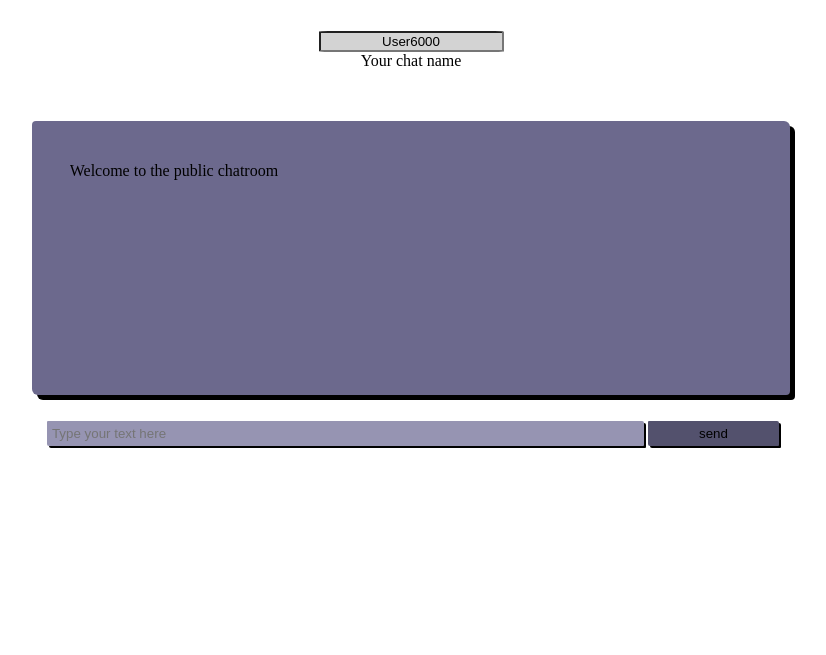
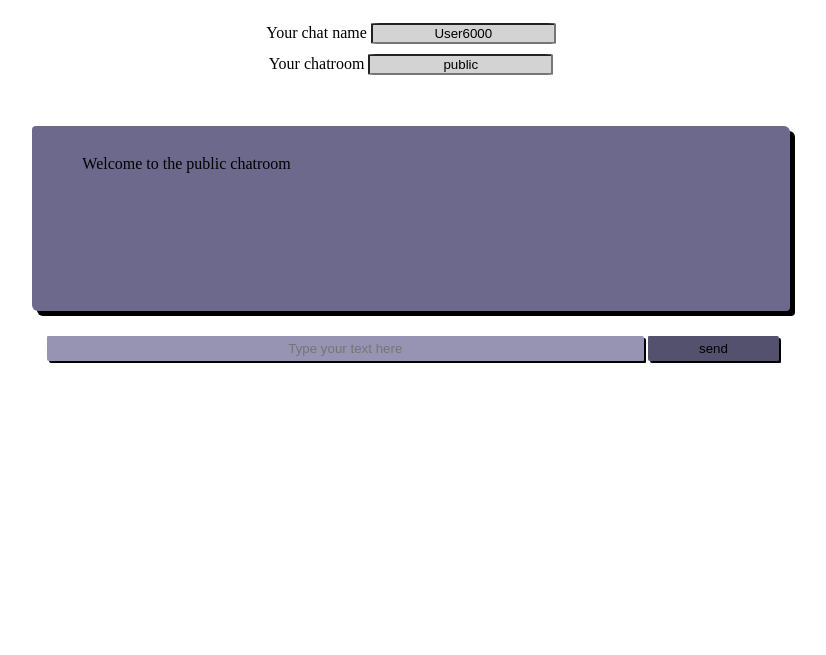
Before and after one commit to jmacenka/node-small-chat, a website: page public/index.html in a window 1280 px wide. Shown: the part 145-800 px from the top of the page, without its empty margins (229-1055 px from the left). Drawn offline with nearby package versions, Linux system fonts and the light colour scheme; no server answers.

Commit message:
Added choice of chatrooms => TODO: Adapt the counter for persons in each chatroom

```diff
--- a/public/css/style.css
+++ b/public/css/style.css
@@ -1,6 +1,6 @@
 #display {
   overflow-y: auto;
-  height: 15vw;
+  height: 10vw;
 }
 
 #console {
@@ -27,13 +27,7 @@
   background-color: #7b78a3;
 }
 
-#userName {
-  text-align: center;
-  background-color: lightgray;
-  border-radius: 5%;
-}
-
-#userName {
+.inputField {
   text-align: center;
   background-color: lightgray;
   border-radius: 5%;
@@ -48,6 +42,10 @@
   text-align: center;
 }
 
+.headline input {
+  margin-top: 1%;
+}
+
 .headline h1 {
   padding: 0;
   margin: 0;
@@ -59,8 +57,12 @@
 
 .backgroundbox {
   margin: 2% 20% 2% 20%;
-  padding: 2% 3% 2% 3%;
+  padding: 1% 4% 1% 4%;
   background-color: #6c698d;
   box-shadow: 5px 5px;
   border-radius: 4px 6px;
 }
+
+.container {
+  margin: 0 10% 0 10%;
+}
--- a/public/index.html
+++ b/public/index.html
@@ -8,16 +8,22 @@
   <body>
     <div class="headline">
       <h1>Small Chat</h1>
-      <p>by Jan Macenka</p><br>
-      <input type="text" id="userName" value="newUser" onchange="updateUserName()">
-      <br><label for="userName">Your chat name</label>
+      <p>by Jan Macenka</p>
+      <div class="container floatLeft">
+        <label for="userName">Your chat name</label>
+        <input type="text" id="userName" value="newUser" onchange="updateUserName()" class="inputField">
+      </div>
+      <div class="container floatRight">
+        <label for="chatRoom">Your chatroom</label>
+        <input type="text" id="chatRoom" value="public" onchange="updateChatRoom()" class="inputField">
+      </div>
     </div>
     <div class="backgroundbox">
       <p id="clientsOnline"></p>
       <p id="display">Welcome to the public chatroom</p>
     </div>
     <div class="input">
-      <input type="text" id="console" placeholder="Type your text here">
+      <input type="text" id="console" placeholder="Type your text here" class="inputField">
       <input type="submit" id="submitBtn" onclick="sendConsole()" value="send">
     </div>
     <script src="/socket.io/socket.io.js"></script>
--- a/public/js/main.js
+++ b/public/js/main.js
@@ -3,6 +3,9 @@ console.log('Started Session.');
 // Generate a dynamic username and update the display
 var userName = 'User' + new Date().getTime().toString(10).slice(9);
 document.getElementById('userName').value = userName;
+
+// initialize a chatroom to be changed by the user
+var chatRoom = document.getElementById('chatRoom').value
 
 // variable stuff
 var socket = io();
@@ -20,6 +23,8 @@ var getObjectById = function(id){
 };
 
 var updateDisplay = function(msg){
+  console.log(`Updating Display msg chatroom = ${msg.chatRoom} / client chatroom = ${chatRoom}`);
+  if (msg.chatRoom === chatRoom || msg.name === 'Server'){
     var newText = `<br> ${msg.timestamp} <b><span class="${msg.name.toLowerCase()}">${msg.name}</span></b>: ${msg.text}`
     getObjectById('display').innerHTML += newText;
     chatNumber = 'Only you are currently in this chatroom.'
@@ -28,6 +33,9 @@ var updateDisplay = function(msg){
     }
     getObjectById('clientsOnline').innerHTML = chatNumber;
     document.getElementById('display').scrollTop = document.getElementById('display').scrollHeight;
+  } else {
+    return;
+  };
 };
 
 var updateUserName = function(){
@@ -36,10 +44,23 @@ var updateUserName = function(){
   getObjectById('console').placeholder = userName + ':'
   socket.emit('changedUserName',{
     name:userName,
+    chatRoom:chatRoom,
     oldName:prevUserName,
     text:'<i>' + prevUserName + '</i> changed name to <i>' + userName +'</i>',
   });
   console.log(`The username changed to ${userName}`);
+}
+
+var updateChatRoom = function(){
+  let prevChatRoom = chatRoom;
+  chatRoom = getObjectById('chatRoom').value;
+  console.log('New Chatroom: ', chatRoom);
+  socket.emit('changedChatRoom',{
+    name:userName,
+    chatRoom:chatRoom,
+    prevChatRoom:prevChatRoom,
+    text:`changed from ${prevChatRoom} to ${chatRoom}`
+  });
 }
 
 var sendConsole = function(){
@@ -47,6 +68,7 @@ var sendConsole = function(){
   if (!msg.length > 0) return;
   var sendObj = {
     name:userName,
+    chatRoom:chatRoom,
     text:msg
   }
   console.log('Sent to server: ',sendObj);
@@ -59,6 +81,7 @@ socket.on('connect', function(){
   socket.emit('conAck',{
     connected:true,
     name:userName,
+    chatRoom:chatRoom
   });
 });
 
```
Lines whose indentation alone changed are shown as unchanged.
